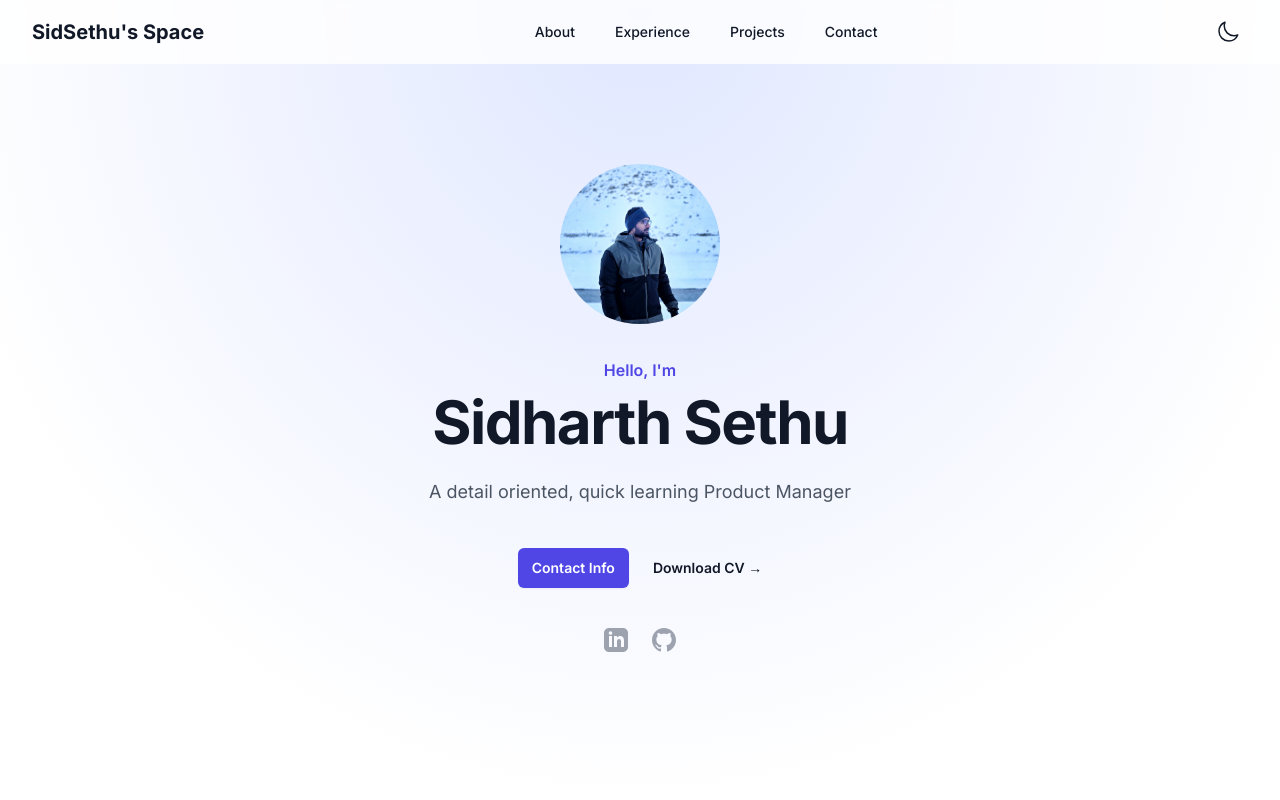
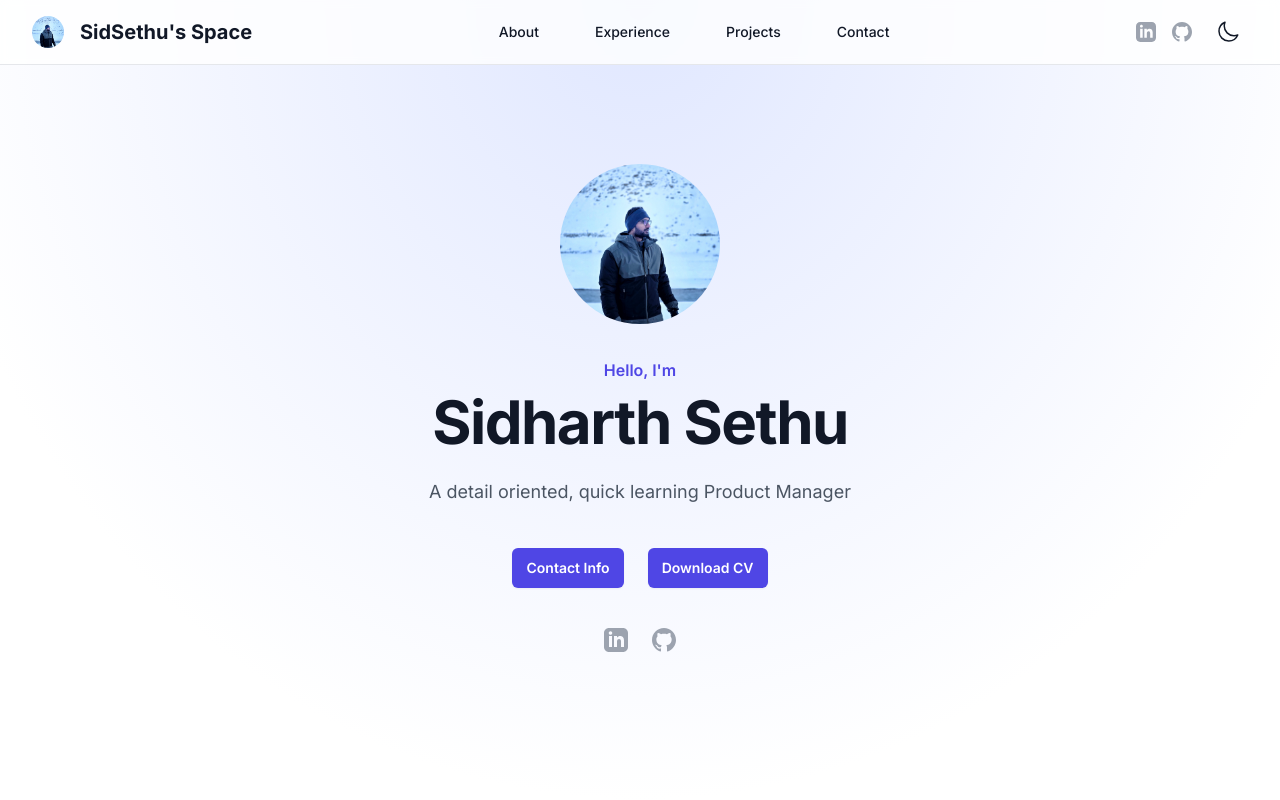
Before and after one commit to sidsethu/PersonalSite, a Next.js app: page / in a window 1280 px wide. Shown: the top 800 px of the page. Built offline with nearby package versions, Linux system fonts and the light colour scheme.

Commit message:
Alignment fixes

```diff
--- a/src/components/Header.tsx
+++ b/src/components/Header.tsx
@@ -2,6 +2,7 @@
 
 import Link from 'next/link'
 import { ThemeToggle } from './ThemeToggle'
+import Image from 'next/image'
 
 const navigation = [
   { name: 'About', href: '#about' },
@@ -20,16 +21,26 @@ export function Header() {
   }
 
   return (
-    <header className="fixed top-0 left-0 right-0 z-50 bg-white/80 backdrop-blur-sm dark:bg-gray-900/80">
+    <header className="fixed top-0 left-0 right-0 z-50 bg-white/80 backdrop-blur-sm dark:bg-gray-900/80 border-b border-gray-200 dark:border-gray-800">
       <nav className="mx-auto max-w-7xl px-4 sm:px-6 lg:px-8">
-        <div className="flex h-16 items-center justify-between">
-          <div className="flex-shrink-0 pr-4">
+        <div className="flex h-16 items-center">
+          <div className="flex items-center space-x-4">
+            <div className="relative h-8 w-8 rounded-full overflow-hidden">
+              <Image
+                src="/profile.jpg"
+                alt="Sidharth Sethu"
+                className="object-cover"
+                fill
+                priority
+              />
+            </div>
             <Link href="/" className="text-xl font-bold">
               SidSethu&apos;s Space
             </Link>
           </div>
-          <div className="hidden md:flex md:flex-1 md:justify-center">
-            <div className="flex items-center space-x-4">
+
+          <div className="hidden md:flex flex-1 justify-center">
+            <div className="flex items-center space-x-8">
               {navigation.map((item) => (
                 <Link
                   key={item.name}
@@ -42,7 +53,32 @@ export function Header() {
               ))}
             </div>
           </div>
-          <div className="flex items-center pl-4">
+
+          <div className="flex items-center space-x-4">
+            <div className="hidden md:flex items-center space-x-4">
+              <a
+                href="https://linkedin.com/in/sidsethu"
+                target="_blank"
+                rel="noopener noreferrer"
+                className="text-gray-400 hover:text-gray-500 dark:hover:text-gray-300 transition-colors"
+              >
+                <span className="sr-only">LinkedIn</span>
+                <svg className="h-5 w-5" fill="currentColor" viewBox="0 0 24 24">
+                  <path d="M19 0h-14c-2.761 0-5 2.239-5 5v14c0 2.761 2.239 5 5 5h14c2.762 0 5-2.239 5-5v-14c0-2.761-2.238-5-5-5zm-11 19h-3v-11h3v11zm-1.5-12.268c-.966 0-1.75-.79-1.75-1.764s.784-1.764 1.75-1.764 1.75.79 1.75 1.764-.783 1.764-1.75 1.764zm13.5 12.268h-3v-5.604c0-3.368-4-3.113-4 0v5.604h-3v-11h3v1.765c1.396-2.586 7-2.777 7 2.476v6.759z" />
+                </svg>
+              </a>
+              <a
+                href="https://github.com/sidsethu"
+                target="_blank"
+                rel="noopener noreferrer"
+                className="text-gray-400 hover:text-gray-500 dark:hover:text-gray-300 transition-colors"
+              >
+                <span className="sr-only">GitHub</span>
+                <svg className="h-5 w-5" fill="currentColor" viewBox="0 0 24 24">
+                  <path d="M12 0c-6.626 0-12 5.373-12 12 0 5.302 3.438 9.8 8.207 11.387.599.111.793-.261.793-.577v-2.234c-3.338.726-4.033-1.416-4.033-1.416-.546-1.387-1.333-1.756-1.333-1.756-1.089-.745.083-.729.083-.729 1.205.084 1.839 1.237 1.839 1.237 1.07 1.834 2.807 1.304 3.492.997.107-.775.418-1.305.762-1.604-2.665-.305-5.467-1.334-5.467-5.931 0-1.311.469-2.381 1.236-3.221-.124-.303-.535-1.524.117-3.176 0 0 1.008-.322 3.301 1.23.957-.266 1.983-.399 3.003-.404 1.02.005 2.047.138 3.006.404 2.291-1.552 3.297-1.23 3.297-1.23.653 1.653.242 2.874.118 3.176.77.84 1.235 1.911 1.235 3.221 0 4.609-2.807 5.624-5.479 5.921.43.372.823 1.102.823 2.222v3.293c0 .319.192.694.801.576 4.765-1.589 8.199-6.086 8.199-11.386 0-6.627-5.373-12-12-12z" />
+                </svg>
+              </a>
+            </div>
             <ThemeToggle />
           </div>
         </div>
--- a/src/components/Hero.tsx
+++ b/src/components/Hero.tsx
@@ -52,9 +52,9 @@ export function Hero() {
             </Link>
             <Link
               href="/cv.pdf"
-              className="text-sm font-semibold leading-6 text-gray-900 dark:text-white"
+              className="rounded-md bg-indigo-600 px-3.5 py-2.5 text-sm font-semibold text-white shadow-sm hover:bg-indigo-500 focus-visible:outline focus-visible:outline-2 focus-visible:outline-offset-2 focus-visible:outline-indigo-600 dark:bg-indigo-500 dark:hover:bg-indigo-400"
             >
-              Download CV <span aria-hidden="true">→</span>
+              Download CV
             </Link>
           </div>
           <div className="mt-10 flex justify-center space-x-6">
```
